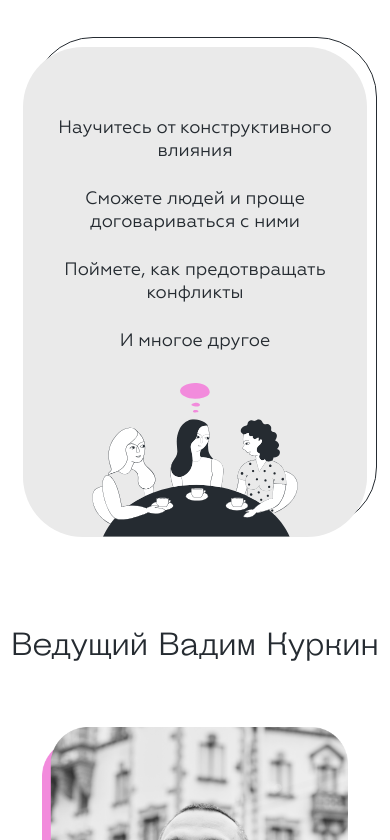
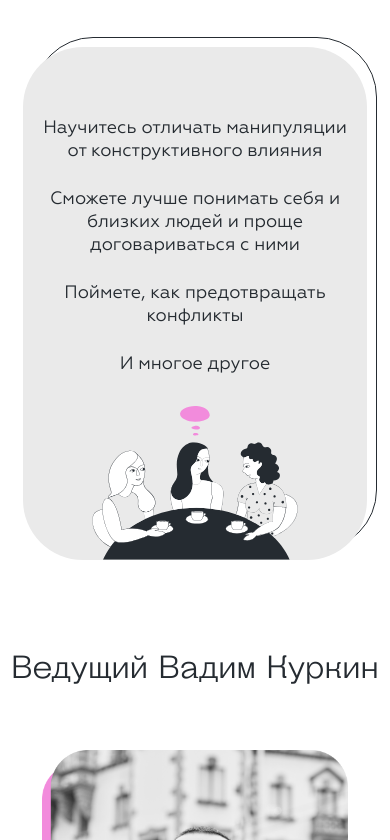
Before and after one commit to littldude/no-rules, a plain HTML site: page index.html in a window 390 px wide. Shown: the part 2564-3404 px from the top of the page. Drawn offline with nearby package versions, Linux system fonts and the light colour scheme.

Commit message:
Correct style

```diff
--- a/index.html
+++ b/index.html
@@ -128,8 +128,8 @@
             <h2 class="title">Что вы получите</h2>
             <div class="pros__inner">
                 <div class="pros__text">
-                    <p class="text text--list">Научитесь <span class="text--bg">отличать манипуляции</span> от конструктивного влияния</p>
-                    <p class="text text--list">Сможете <span class="text--bg">лучше понимать себя и близких</span> людей и проще договариваться с ними</p>
+                    <p class="text text--list">Научитесь <span class="text text--bg">отличать манипуляции</span> от конструктивного влияния</p>
+                    <p class="text text--list">Сможете <span class="text text--bg">лучше понимать себя и близких</span> людей и проще договариваться с ними</p>
                     <p class="text text--list">Поймете, как предотвращать конфликты</p>
                     <p class="text text--list">И многое другое</p>
                 </div>
@@ -146,7 +146,7 @@
             <div class="autor__inner--item">
                 <p class="text text--autor"><span class="text--bg">Дипломированный психолог,</span> специализируется на отношениях, самооценке и личной эффективности</p>
                 <p class="text text--autor"><span class="text--bg">Автор книги </span> "Психолог в кармане или 101 практика на все случаи жизни"</p>
-                <p class="text text--autor">Создает и проводитbонлайн-тренинги для тех, кто хочет избавиться от тревог, проблем и неврозов, наладить отношения и жить радостно</p>
+                <p class="text text--autor">Создает и проводит онлайн-тренинги для тех, кто хочет избавиться от тревог, проблем и неврозов, наладить отношения и жить радостно</p>
                 <p class="text text--autor"> <span class="text--bg">Дает много бесплатной информации </span> и занятий, а на платных программах всегда дает больше, чем обещал</p>
                 <p class="text text--autor">На 2021 год у Вадима Куркина <span class="text--bg">500 000 учеников из 79 стран</span></p>
             </div>
--- a/scss/style.scss
+++ b/scss/style.scss
@@ -871,7 +871,7 @@ button:focus {
         &__inner {
             .text {
                 &--bg {
-                    display: none;
+                    background-color: transparent;
                 }
             }
         }
```
Also changed, not shown: css/style.css.
